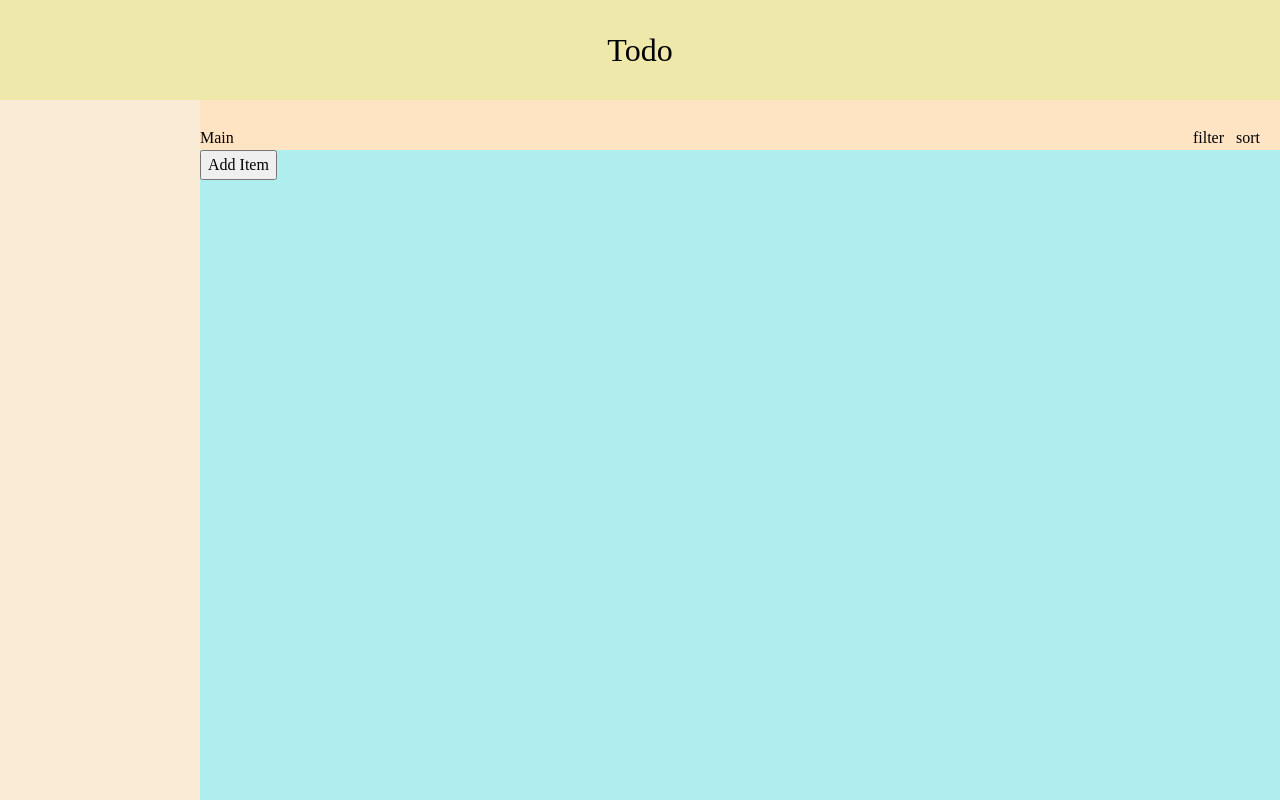
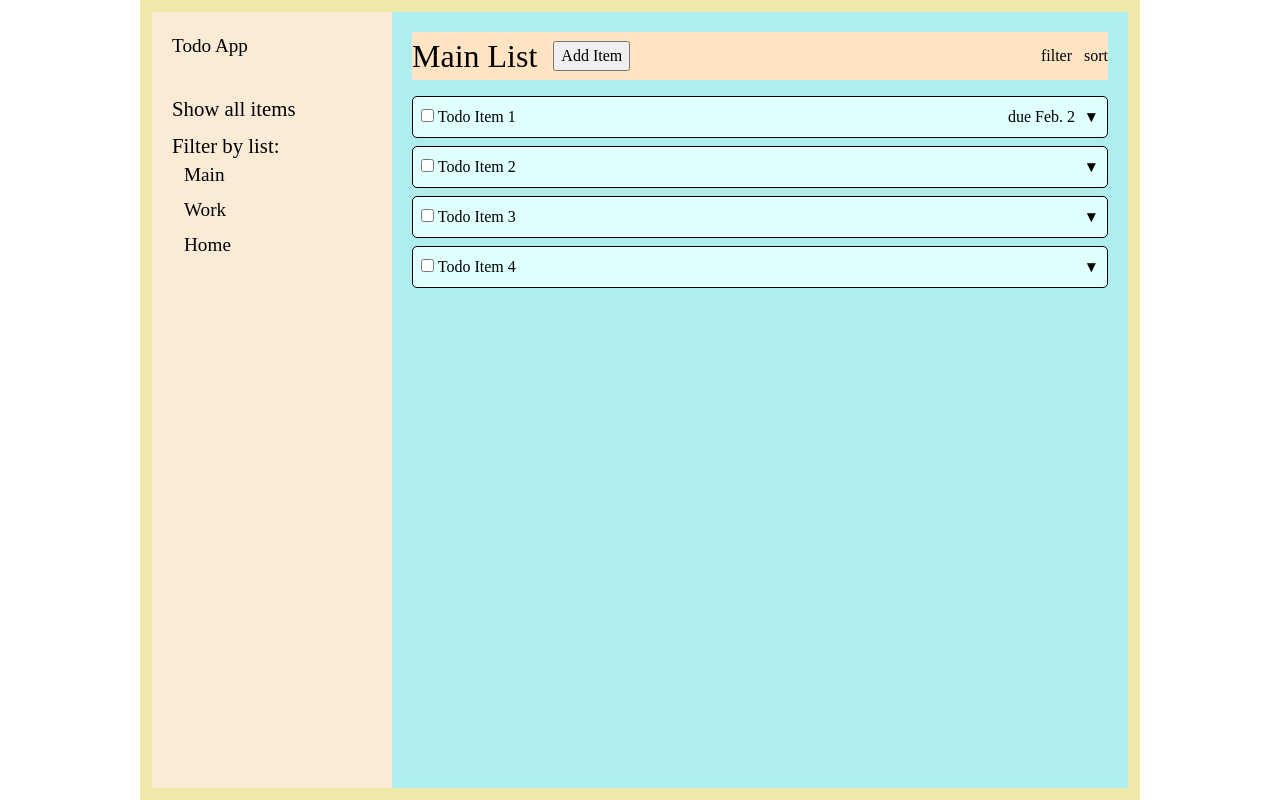
Before and after one commit to mdwicker/odin-todo-list, a website built with webpack: page src/template.html in a window 1280 px wide. Built offline with nearby package versions, Linux system fonts and the light colour scheme.

Commit message:
polish html skeleton

```diff
--- a/src/index.js
+++ b/src/index.js
@@ -34,6 +34,15 @@ todoController.addList({ title: "Work" });
 
 todoController.moveItem(2, 2);
 
+document.querySelectorAll("button.expand").forEach(
+    button => button.addEventListener("click", function (e) {
+        const button = e.target;
+        const expanded = button.getAttribute("aria-expanded") === "true";
+
+        button.setAttribute("aria-expanded", !expanded);
+        //   groupList.classList.toggle("hidden", expanded);
+    }));
+
 
 /*
 PLAN:
--- a/src/styles.css
+++ b/src/styles.css
@@ -1,48 +1,124 @@
 .container {
-  display: grid;
-  grid-template-rows: auto 1fr;
-  grid-template-columns: auto 1fr;
-  grid-template-areas:
-    "header  header"
-    "sidebar main";
-  width: 100vw;
+  display: flex;
+  max-width: 1000px;
   min-height: 100vh;
+  margin: auto;
+  padding: 12px;
+  background-color: palegoldenrod;
+}
+
+.nav-options,
+.todo-lists {
+  display: flex;
+  flex-direction: column;
+  gap: 6px;
+  list-style: none;
+  padding-left: 0;
+}
+
+aside {
+  flex: 1;
+  padding: 20px;
+  max-width: 240px;
+  background-color: antiquewhite;
+}
+
+main {
+  flex: 3;
+  padding: 20px;
+  background-color: paleturquoise;
+  display: flex;
+  flex-direction: column;
+  gap: 16px;
 }
 
 header {
-  grid-area: header;
-  background-color: palegoldenrod;
-  height: 100px;
-  display: flex;
-  flex-direction: column;
-  justify-content: center;
-}
-
-.sidebar {
-  grid-area: sidebar;
-  background-color: antiquewhite;
-  width: 200px;
-}
-
-.main {
-  background-color: paleturquoise;
-}
-
-.list-header {
-  height: 50px;
   background-color: bisque;
   display: flex;
   justify-content: space-between;
-  align-items: end;
+  align-items: center;
 }
 
-.options {
+.header-left {
+  display: flex;
+  gap: 16px;
+  align-items: center;
+}
+
+.header-right {
   display: flex;
   gap: 12px;
-  padding-right: 20px;
 }
 
-.page-title {
+.sitename {
+  font-size: 1.2rem;
+  text-align: start;
+  margin-bottom: 32px;
+}
+
+h1 {
   font-size: 2rem;
-  text-align: center;
 }
+
+header button {
+  height: 30px;
+}
+
+.todo-items {
+  display: flex;
+  flex-direction: column;
+  gap: 8px;
+}
+
+.todo-item {
+  display: flex;
+  justify-content: space-between;
+  gap: 8px;
+  width: 100%;
+  padding: 8px;
+  border-radius: 5px;
+  border: 1px solid black;
+  background-color: lightcyan;
+}
+
+.todo-item-right {
+  display: flex;
+  gap: 8px;
+}
+
+.nav-options {
+  font-size: 1.3rem;
+}
+
+.todo-lists {
+  font-size: 1.2rem;
+  padding-left: 12px;
+}
+
+button.expand {
+  background: none;
+  border: none;
+  padding: 0;
+  font: inherit;
+  font-family: "Helvetica", "Arial", sans-serif;
+  font-weight: bold;
+  cursor: pointer;
+}
+
+button.expand::before {
+  content: "▾";
+  display: inline-block;
+  width: 1em;
+
+  transition: transform 0.25s ease-in-out;
+  transform-origin: 50% 50%;
+}
+
+button.expand[aria-expanded="true"]::before {
+  transform: rotate(180deg);
+}
+
+button.expand[aria-expanded="false"]::before {
+  transform: rotate(0deg);
+  transition-delay: 0.05s;
+}
--- a/src/template.html
+++ b/src/template.html
@@ -7,25 +7,71 @@
 </head>
 <body>
     <div class="container">
-        <header>
-            <div class="page-title">Todo</div>
-        </header>
-        <div class="sidebar">
-            <!-- lists -->
-        </div>
-        <div class="main">
-            <div class="list-header">
-                <h1 class="list-name">Main</h1>
-                <div class="options">
+
+        <aside>
+            <div class="sitename">Todo App</div>
+
+            <ul class="nav-options">
+                <li id="show-all">Show all items</li>
+                <li>
+                    Filter by list:
+                    <ul class="todo-lists">
+                        <li>Main</li>
+                        <li>Work</li>
+                        <li>Home</li>
+                    </ul>
+                </li>
+            </ul>
+        </aside>
+        <main>
+            <header>
+                <div class="header-left">
+                    <h1 class="list-name">Main List</h1>
+                    <button id="add-item">Add Item</button>
+                </div>
+                <div class="header-right">
                     <div>filter</div>
                     <div>sort</div>
                 </div>
+            </header>
+            <div class="todo-items">
+                <!-- (div.todo-item>(label.todo-item-main>input:checkbox+span.todo-item-title{Todo Item $})+div.due-date+button.expand)*4 -->
+                <div class="todo-item">
+                    <label class="todo-item-main">
+                        <input type="checkbox" name="">
+                        <span class="todo-item-title">Todo Item 1</span>
+                    </label>
+                    <div class="todo-item-right">
+                        <div class="due-date">due Feb. 2</div>
+                        <button class="expand"></button>
+                    </div>
+                </div>
+                <div class="todo-item">
+                    <label class="todo-item-main">
+                        <input type="checkbox" name="">
+                        <span class="todo-item-title">Todo Item 2</span>
+                    </label>
+                    <div class="due-date"></div>
+                    <button class="expand"></button>
+                </div>
+                <div class="todo-item">
+                    <label class="todo-item-main">
+                        <input type="checkbox" name="">
+                        <span class="todo-item-title">Todo Item 3</span>
+                    </label>
+                    <div class="due-date"></div>
+                    <button class="expand"></button>
+                </div>
+                <div class="todo-item">
+                    <label class="todo-item-main">
+                        <input type="checkbox" name="">
+                        <span class="todo-item-title">Todo Item 4</span>
+                    </label>
+                    <div class="due-date"></div>
+                    <button class="expand"></button>
+                </div>
             </div>
-            <div class="todo-list">
-                <button>Add Item</button>
-                <!-- tasks -->
-            </div>
-        </div>
+        </main>
     </div>
 </body>
 </html>
--- a/src/todo.js
+++ b/src/todo.js
@@ -181,7 +181,7 @@ export const todoController = (function () {
     const items = {};
     const lists = {};
 
-    lists["1"] = new TodoList({ title: "Main", id: "1" });
+    lists["1"] = new TodoList({ title: "Main List", id: "1" });
 
     const getItem = function (id) {
         const item = items[String(id)];
```
